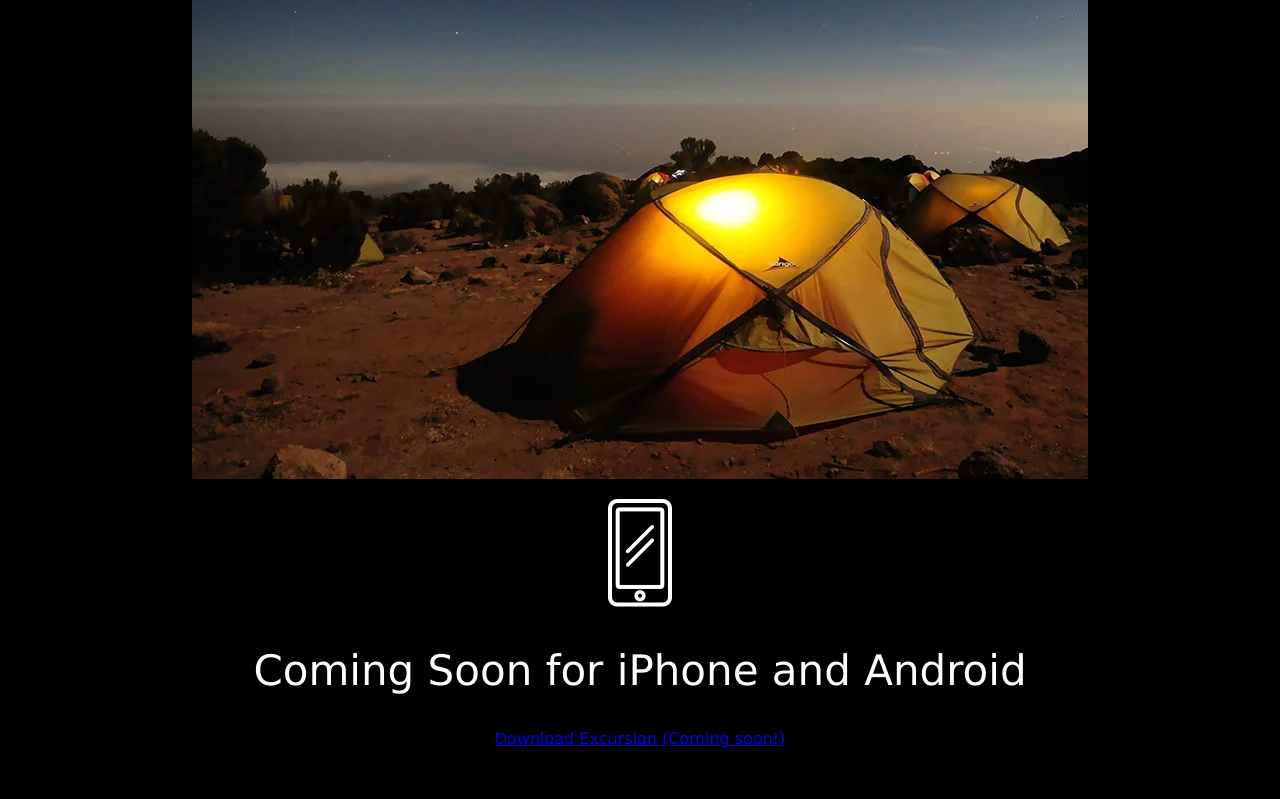
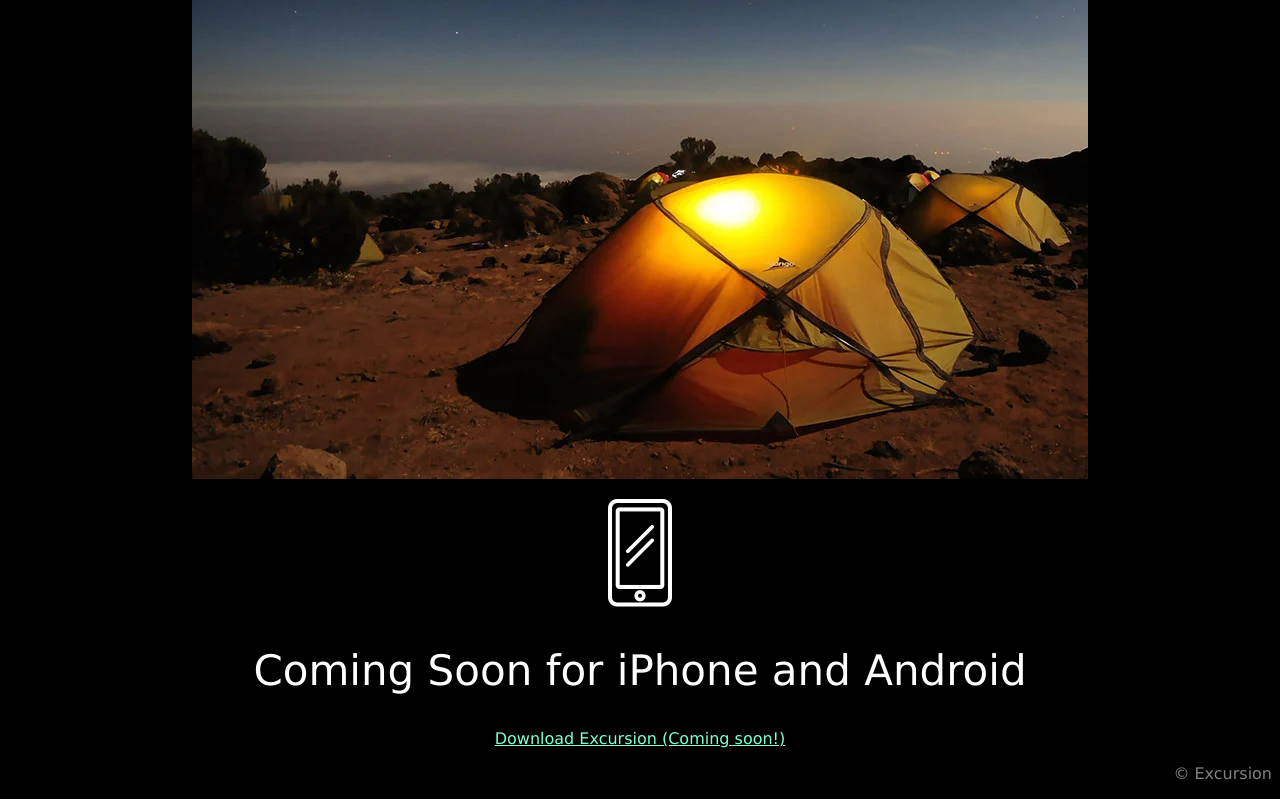
Before and after one commit to Javier104/excursion, a plain HTML site: page index.html in a window 1280 px wide. Shown: the part 526-1325 px from the top of the page. Drawn offline with Linux system fonts and the light colour scheme.

Commit message:
add styling to links and copyright

```diff
--- a/resources/css/style.css
+++ b/resources/css/style.css
@@ -21,4 +21,14 @@ body {
     color: grey;
 }
 
-/*images*/
+/*link*/
+.link {
+    color:aquamarine;
+    font-size: 16px;
+}
+
+/*copyright*/
+.copyright {
+    text-align: right;
+    color: grey;
+}
```
